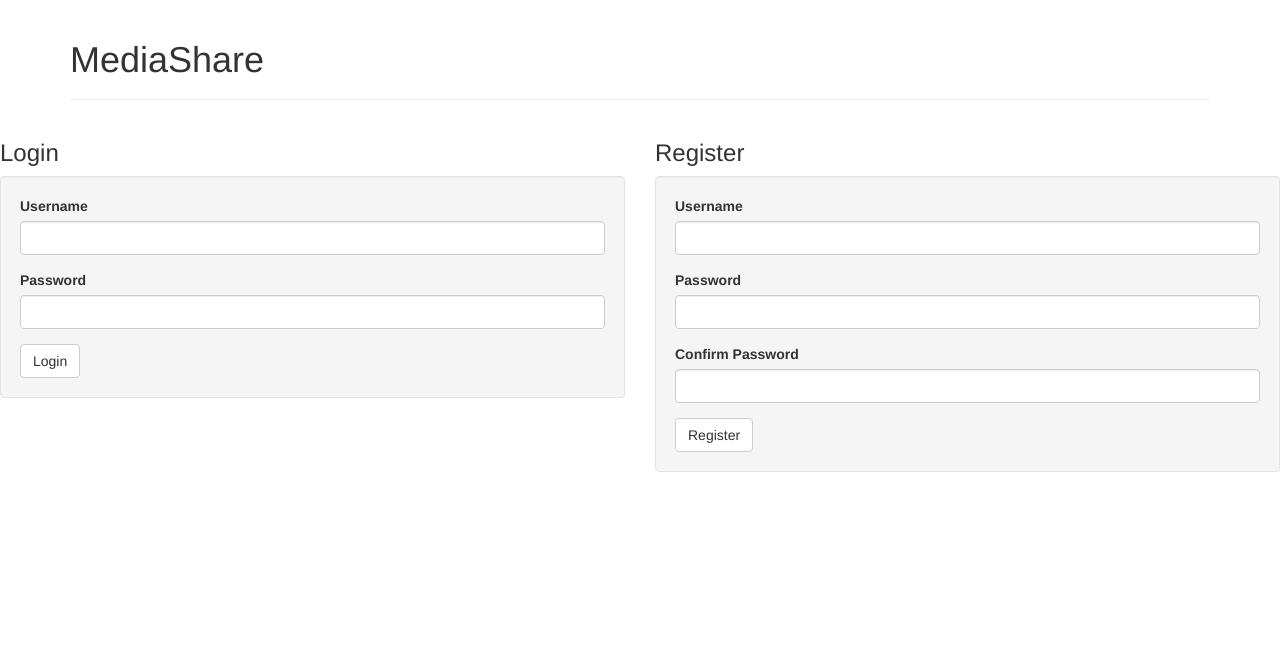
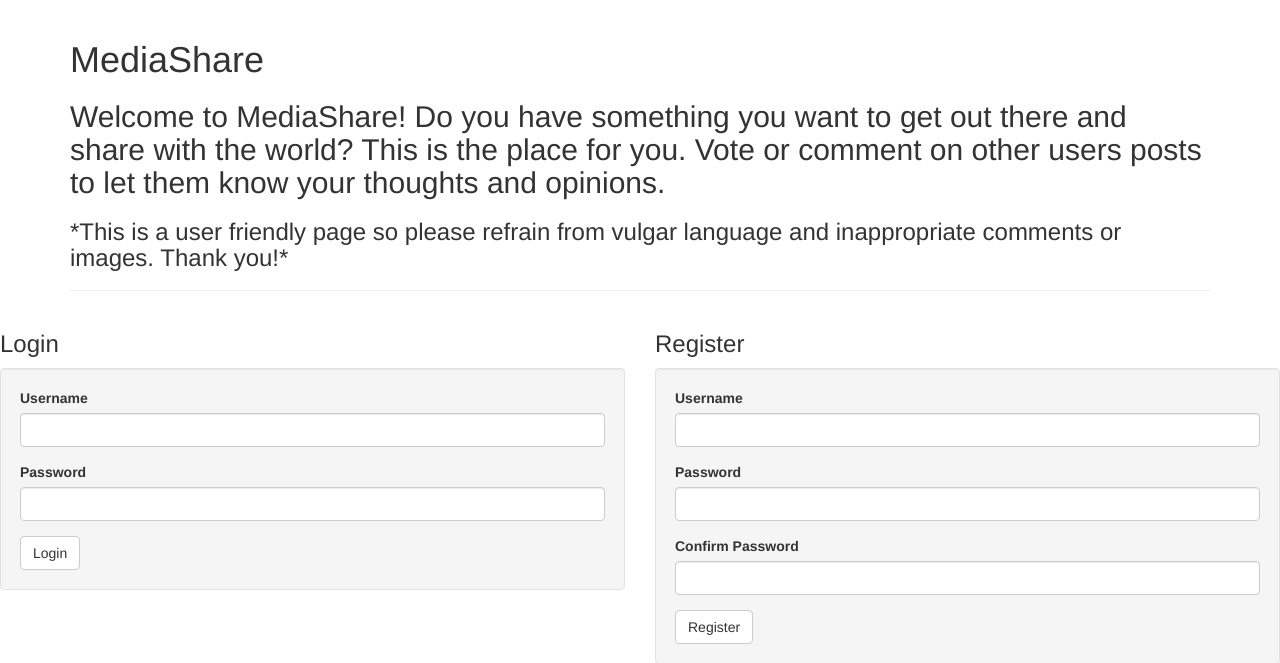
Before and after one commit to tpellerin51/MediaShare, a PHP site: page / in a window 1280 px wide. Shown: the top 663 px of the page. Run offline with PHP 8.4, Linux system fonts and the light colour scheme; some libraries are stand-ins or nearby versions.

Commit message:
Add description of site
describe what the site is

```diff
--- a/views/header.php
+++ b/views/header.php
@@ -11,6 +11,9 @@
         <div class="container">
             <header class="page-header">
                 <h1 class="text-left">MediaShare</h1>
+                <h2 class="text-left">Welcome to MediaShare! Do you have something you want to get out there and share with the world?
+                                      This is the place for you. Vote or comment on other users posts to let them know your thoughts and opinions.</h2>
+                <h3 class="text-left">*This is a user friendly page so please refrain from vulgar language and inappropriate comments or images. Thank you!*</h3>
                 <?php if(isset($_SESSION['username'])):
                     $logoutName = $_SESSION['username']; ?>
                     <p class="text-right">
```
